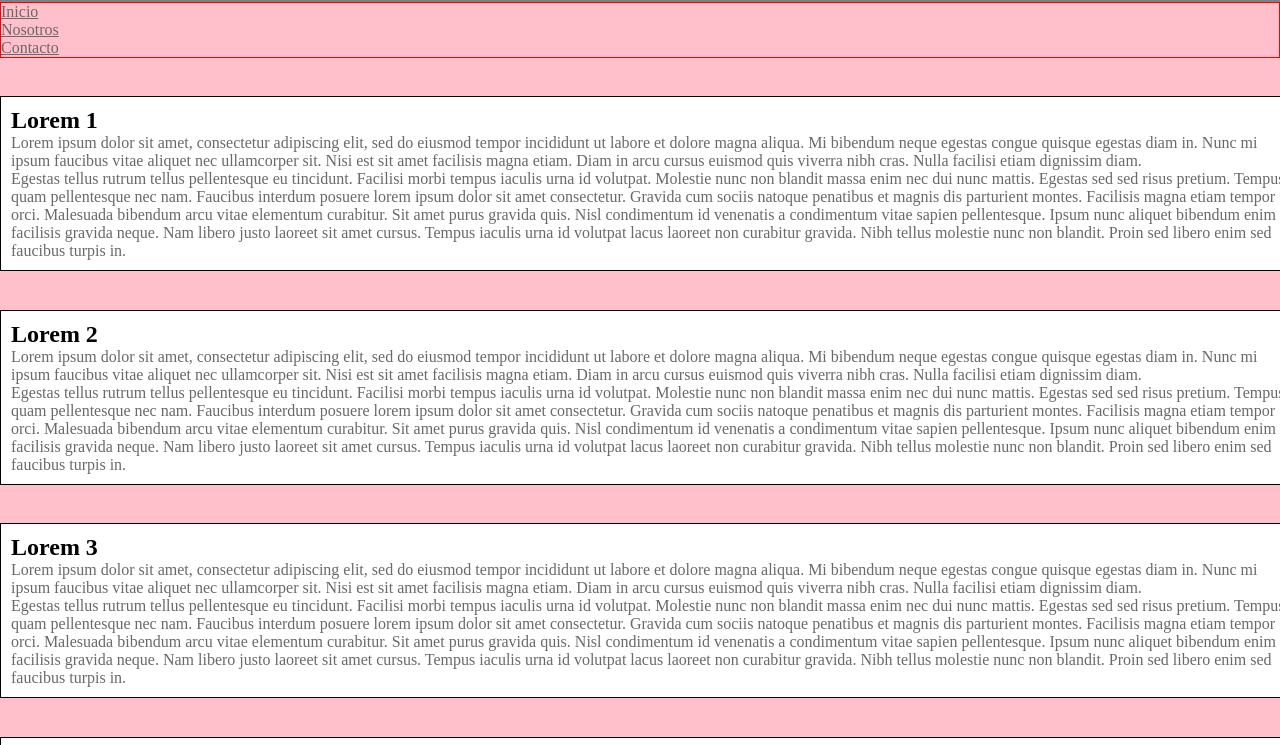
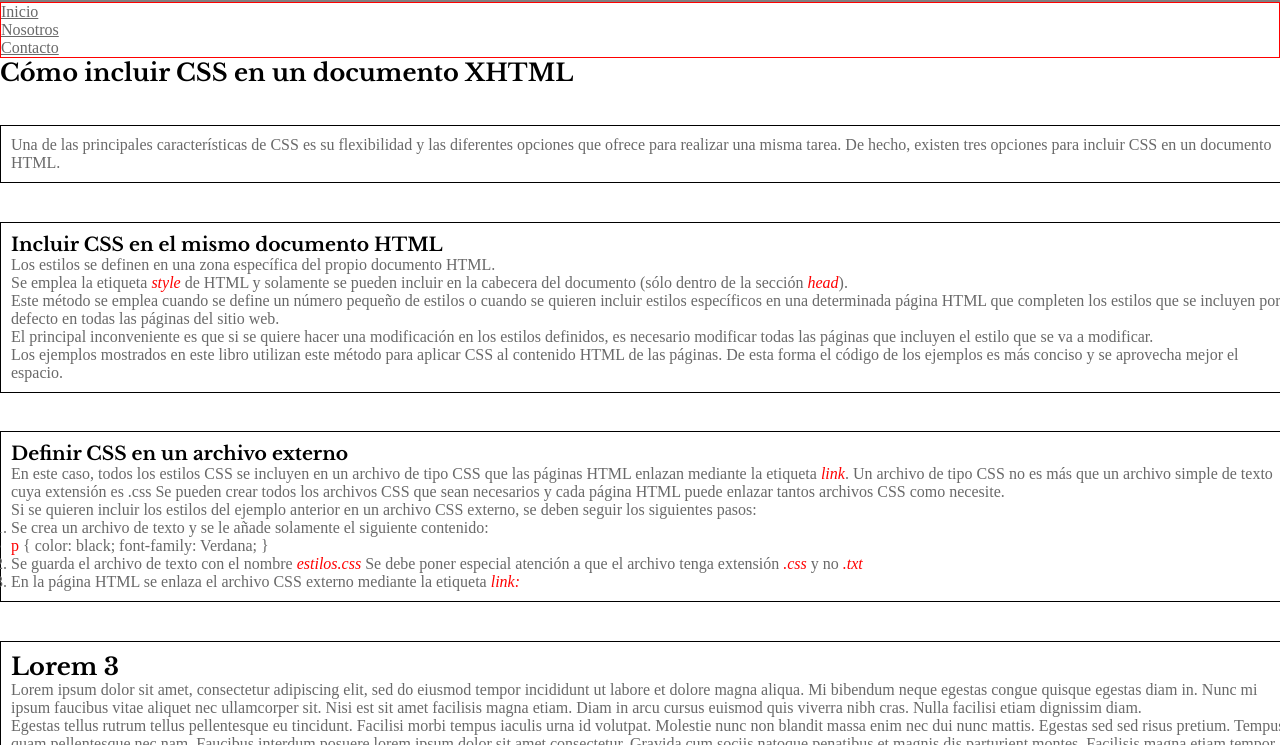
Before and after one commit to AlvaroFigueroaG/mi_web1, a plain HTML site: page categories/css.html in a window 1280 px wide. Shown: the part 64-809 px from the top of the page. Drawn offline with nearby package versions, Linux system fonts and the light colour scheme.

Commit message:
nueva hoja de estilos

```diff
--- a/categories/css.html
+++ b/categories/css.html
@@ -5,125 +5,7 @@
     <meta charset="utf-8">
     <meta name="viewport" content="width=device-width, initial-scale=1.0">
     <title>Estilos 1</title>
-    <link rel="stylesheet" href="">
-    <style>
-        /* Selector universal */
-
-        * {
-            margin: 0;
-            padding: 0;
-            background-color: pink;
-        }
-
-        * {
-            color: red;
-        }
-
-        /* Esto anula y sustituye al anterior */
-
-        h1,
-        h2,
-        h3,
-        h4,
-        h5,
-        h6 {
-            color: black;
-        }
-
-        li,
-        a,
-        p {
-            color: dimgray;
-        }
-
-        header h1 {
-            /* La propiedad height establece el alto */
-            height: 50px;
-            /* La propiedad padding es el relleno */
-            padding: 8px;
-            /* La propiedad background-color es el color de fondo */
-            background-color: gray;
-        }
-
-        nav {
-            /* Esto es un borde de 1px, liso en color rojo */
-            border: 1px solid red;
-
-        }
-
-        /* Esto establece la visibilidad en pantalla en ninguna */
-        nav h2 {
-            display: none;
-        }
-
-        article {
-            /* Esto establece el ancho de todos los article */
-            width: 40%;
-            /* Esto establece el relleno de todos los article */
-            padding: 10px;
-            /* Esto establece el margen de todos los article */
-            /* Equivale a: */
-            /* margin: 3% 3% 3% 3% */
-            /* margin: 3% 3% */
-            /* margin-top: 3%; */
-            /* margin-right: 3%; */
-            /* margin-bottom: 3%; */
-            /* margin-left: 3%; */
-            margin: 3%;
-
-            /* Esto establece el borde de todos los article */
-            border: 1px solid black;
-        }
-
-        /*Esto establece el ancho al 100% para todos los article */
-        /* herederos de otro article heredero de una section */
-        section article article {
-            width: 100%;
-        }
-
-        /*Esta declaración anula y sustituye a las anteriores */
-        section article {
-            width: 100%;
-            margin-left: 0;
-            margin-right: 0;
-            /* Esto es lo mismo */
-            margin: 3% 0;
-        }
-
-        article article p {
-            background-color: lightgreen;
-        }
-
-        article,
-        article p,
-        article h2 {
-            /* Esto establece el color de fondo en blanco para: */
-            /* Todos los article */
-            /* coma */
-            /* Todos los párrafos herederos de un article */
-            /* coma */
-            /* Todos los h2 herederos de un article */
-            background-color: white;
-        }
-
-        footer {
-            /* Esto establece el alto del footer en 80px */
-            height: 80px;
-            /* Esto establece el alto de la línea de texto */
-            /* Como le ponemos el mismo que el height */
-            /* Centramos una línea de texto verticalmente */
-            line-height: 80px;
-            /* Esto establece el relleno del footer en 10px */
-            padding: 10px;
-            /* Esto establece que el texto del footer se alinee en el centro */
-            text-align: center;
-            /* Esto establece el color de fondo del footer en negro */
-            background-color: black;
-            /* Esto establece el color del texto del footer en blanco */
-            color: white;
-        }
-
-    </style>
+    <link rel="stylesheet" href="../css/styles.css">
 </head>
 
 <body>
@@ -145,21 +27,49 @@
         </ul>
     </nav>
     <main>
-        <section></section>
         <section>
+            <h2>Cómo incluir CSS en un documento XHTML</h2>
             <article>
-                <h2>Lorem 1</h2>
-                <p>Lorem ipsum dolor sit amet, consectetur adipiscing elit, sed do eiusmod tempor incididunt ut labore et dolore magna aliqua. Mi bibendum neque egestas congue quisque egestas diam in. Nunc mi ipsum faucibus vitae aliquet nec ullamcorper sit. Nisi est sit amet facilisis magna etiam. Diam in arcu cursus euismod quis viverra nibh cras. Nulla facilisi etiam dignissim diam.
-                </p>
-                <p>Egestas tellus rutrum tellus pellentesque eu tincidunt. Facilisi morbi tempus iaculis urna id volutpat. Molestie nunc non blandit massa enim nec dui nunc mattis. Egestas sed sed risus pretium. Tempus quam pellentesque nec nam. Faucibus interdum posuere lorem ipsum dolor sit amet consectetur. Gravida cum sociis natoque penatibus et magnis dis parturient montes. Facilisis magna etiam tempor orci. Malesuada bibendum arcu vitae elementum curabitur. Sit amet purus gravida quis. Nisl condimentum id venenatis a condimentum vitae sapien pellentesque. Ipsum nunc aliquet bibendum enim facilisis gravida neque. Nam libero justo laoreet sit amet cursus. Tempus iaculis urna id volutpat lacus laoreet non curabitur gravida. Nibh tellus molestie nunc non blandit. Proin sed libero enim sed faucibus turpis in.
+                <p>
+                    Una de las principales características de CSS es su flexibilidad y las diferentes opciones que ofrece para realizar una misma tarea. De hecho, existen tres opciones para incluir CSS en un documento HTML.
                 </p>
             </article>
             <article>
-                <h2>Lorem 2</h2>
-                <p>Lorem ipsum dolor sit amet, consectetur adipiscing elit, sed do eiusmod tempor incididunt ut labore et dolore magna aliqua. Mi bibendum neque egestas congue quisque egestas diam in. Nunc mi ipsum faucibus vitae aliquet nec ullamcorper sit. Nisi est sit amet facilisis magna etiam. Diam in arcu cursus euismod quis viverra nibh cras. Nulla facilisi etiam dignissim diam.
+                <h3>Incluir CSS en el mismo documento HTML</h3>
+                <p>
+                    Los estilos se definen en una zona específica del propio documento HTML.
+                <p>
+                    Se emplea la etiqueta <em>style</em> de HTML y solamente se pueden incluir en la cabecera del documento (sólo dentro de la sección <em>head</em>).
                 </p>
-                <p>Egestas tellus rutrum tellus pellentesque eu tincidunt. Facilisi morbi tempus iaculis urna id volutpat. Molestie nunc non blandit massa enim nec dui nunc mattis. Egestas sed sed risus pretium. Tempus quam pellentesque nec nam. Faucibus interdum posuere lorem ipsum dolor sit amet consectetur. Gravida cum sociis natoque penatibus et magnis dis parturient montes. Facilisis magna etiam tempor orci. Malesuada bibendum arcu vitae elementum curabitur. Sit amet purus gravida quis. Nisl condimentum id venenatis a condimentum vitae sapien pellentesque. Ipsum nunc aliquet bibendum enim facilisis gravida neque. Nam libero justo laoreet sit amet cursus. Tempus iaculis urna id volutpat lacus laoreet non curabitur gravida. Nibh tellus molestie nunc non blandit. Proin sed libero enim sed faucibus turpis in.
+                <p>
+                    Este método se emplea cuando se define un número pequeño de estilos o cuando se quieren incluir estilos específicos en una determinada página HTML que completen los estilos que se incluyen por defecto en todas las páginas del sitio web.
                 </p>
+                <p>
+                    El principal inconveniente es que si se quiere hacer una modificación en los estilos definidos, es necesario modificar todas las páginas que incluyen el estilo que se va a modificar.
+                </p>
+                <p>
+                    Los ejemplos mostrados en este libro utilizan este método para aplicar CSS al contenido HTML de las páginas. De esta forma el código de los ejemplos es más conciso y se aprovecha mejor el espacio.
+                </p>
+            </article>
+            <article>
+                <h3>Definir CSS en un archivo externo</h3>
+                <p>
+                    En este caso, todos los estilos CSS se incluyen en un archivo de tipo CSS que las páginas HTML enlazan mediante la etiqueta <em>link</em>. Un archivo de tipo CSS no es más que un archivo simple de texto cuya extensión es .css Se pueden crear todos los archivos CSS que sean necesarios y cada página HTML puede enlazar tantos archivos CSS como necesite.
+                </p>
+                <p>
+                    Si se quieren incluir los estilos del ejemplo anterior en un archivo CSS externo, se deben seguir los siguientes pasos:
+                </p>
+                <ol>
+                    <li>Se crea un archivo de texto y se le añade solamente el siguiente contenido:
+                        <ul>
+                            <li><span class="verde">p</span> { color: black; font-family: Verdana; }</li>
+                        </ul>
+                    </li>
+                    <li>Se guarda el archivo de texto con el nombre <em>estilos.css</em> Se debe poner especial atención a que el archivo tenga extensión <em>.css</em> y no <em>.txt</em>
+                    </li>
+                    <li>En la página HTML se enlaza el archivo CSS externo mediante la etiqueta <em>link:</em></li>
+                </ol>
+
             </article>
             <article>
                 <h2>Lorem 3</h2>
@@ -207,6 +117,4 @@
     <footer>
         <h2>Pie de Página</h2>
     </footer>
-</body>
-
-</html>
+</body></html>
--- /dev/null
+++ b/css/styles.css
@@ -0,0 +1,119 @@
+        @charset "utf-8";
+
+        @import url('https://fonts.googleapis.com/css2?family=Libre+Baskerville:ital,wght@0,400;0,700;1,400&display=swap');
+
+        /* Selector universal */
+
+        * {
+            margin: 0;
+            padding: 0;
+        }
+
+        * {
+            color: red;
+        }
+
+        /* Esto anula y sustituye al anterior */
+
+        h1,
+        h2,
+        h3,
+        h4,
+        h5,
+        h6 {
+            color: black;
+            font-family: 'Libre Baskerville', serif;
+        }
+
+        li,
+        a,
+        p {
+            color: dimgray;
+        }
+
+        header h1 {
+            /* La propiedad height establece el alto */
+            height: 50px;
+            /* La propiedad padding es el relleno */
+            padding: 8px;
+            /* La propiedad background-color es el color de fondo */
+            background-color: gray;
+        }
+
+        nav {
+            /* Esto es un borde de 1px, liso en color rojo */
+            border: 1px solid red;
+
+        }
+
+        /* Esto establece la visibilidad en pantalla en ninguna */
+        nav h2 {
+            display: none;
+        }
+
+        article {
+            /* Esto establece el ancho de todos los article */
+            width: 40%;
+            /* Esto establece el relleno de todos los article */
+            padding: 10px;
+            /* Esto establece el margen de todos los article */
+            /* Equivale a: */
+            /* margin: 3% 3% 3% 3% */
+            /* margin: 3% 3% */
+            /* margin-top: 3%; */
+            /* margin-right: 3%; */
+            /* margin-bottom: 3%; */
+            /* margin-left: 3%; */
+            margin: 3%;
+
+            /* Esto establece el borde de todos los article */
+            border: 1px solid black;
+        }
+
+        /*Esto establece el ancho al 100% para todos los article */
+        /* herederos de otro article heredero de una section */
+        section article article {
+            width: 100%;
+        }
+
+        /*Esta declaración anula y sustituye a las anteriores */
+        section article {
+            width: 100%;
+            margin-left: 0;
+            margin-right: 0;
+            /* Esto es lo mismo */
+            margin: 3% 0;
+        }
+
+        article article p {
+            background-color: lightgreen;
+        }
+
+        article,
+        article p,
+        article h2 {
+            /* Esto establece el color de fondo en blanco para: */
+            /* Todos los article */
+            /* coma */
+            /* Todos los párrafos herederos de un article */
+            /* coma */
+            /* Todos los h2 herederos de un article */
+            background-color: white;
+        }
+
+        footer {
+            /* Esto establece el alto del footer en 80px */
+            height: 80px;
+            /* Esto establece el alto de la línea de texto */
+            /* Como le ponemos el mismo que el height */
+            /* Centramos una línea de texto verticalmente */
+            line-height: 80px;
+            /* Esto establece el relleno del footer en 10px */
+            padding: 10px;
+            /* Esto establece que el texto del footer se alinee en el centro */
+            text-align: center;
+            /* Esto establece el color de fondo del footer en negro */
+            background-color: black;
+            /* Esto establece el color del texto del footer en blanco */
+            color: white;
+        }
```
